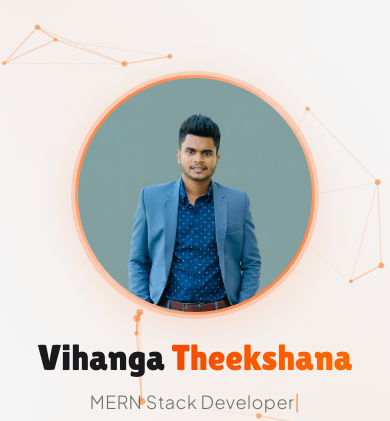
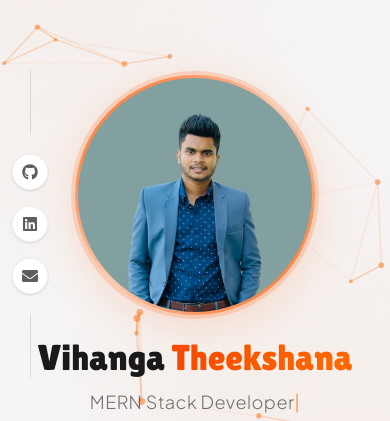
Before and after one commit to Vihanga-Theekshana/Portfolio, a React (Vite) app in the folder Frontend/Portfolio/: page / in a window 390 px wide. Shown: the part 198-619 px from the top of the page. Built offline with nearby package versions, Linux system fonts and the light colour scheme; no server answers.

Commit message:
fix some issues and add some features

```diff
--- a/Frontend/Portfolio/index.html
+++ b/Frontend/Portfolio/index.html
@@ -6,7 +6,7 @@
     <link rel="apple-touch-icon" href="/favicon.svg" />
     <meta name="theme-color" content="#FF6A1C" />
     <meta name="viewport" content="width=device-width, initial-scale=1.0" />
-    <meta name="description" content="Vihanga Theekshana - Software Developer based in London. Full Stack Engineer specializing in React, Node.js and modern web experiences." />
+    <meta name="description" content="Vihanga Theekshana - Software Developer based in Colombo, Sri Lanka. Full Stack Engineer specializing in React, Node.js and modern web experiences." />
     <title>Vihanga Theekshana | Portfolio</title>
     <link rel="preconnect" href="https://fonts.googleapis.com" />
     <link rel="preconnect" href="https://fonts.gstatic.com" crossorigin />
--- a/Frontend/Portfolio/src/components/About.jsx
+++ b/Frontend/Portfolio/src/components/About.jsx
@@ -69,7 +69,7 @@ export default function About() {
 
           {/* ── Right: interactive 3-D character ────────── */}
           <motion.div
-            className="w-full md:w-1/2 h-[380px] sm:h-[480px] md:h-[550px]"
+            className="w-full md:w-1/2 h-[380px] sm:h-[480px] md:h-[550px] overflow-hidden"
             initial={{ opacity: 0, x: 30 }}
             animate={{ opacity: 1, x: 0 }}
             transition={{ duration: 0.7, delay: 0.3 }}
--- a/Frontend/Portfolio/src/components/Character3D.jsx
+++ b/Frontend/Portfolio/src/components/Character3D.jsx
@@ -126,7 +126,7 @@ function GlowDisc() {
 /* ── Exported component ─────────────────────────────────── */
 export default function Character3D() {
   return (
-    <div style={{ width: '100%', height: '600px' }}>
+    <div className="w-full h-full">
       <Canvas
         gl={{ alpha: true, antialias: true, powerPreference: 'high-performance' }}
         camera={{ position: [0, 1.0, 3.2], fov: 52 }}
--- a/Frontend/Portfolio/src/components/Contact.jsx
+++ b/Frontend/Portfolio/src/components/Contact.jsx
@@ -7,14 +7,14 @@ import {
   EnvelopeIcon,
   PaperAirplaneIcon,
 } from '@heroicons/react/24/outline';
-import { FaGithub, FaLinkedin, FaTwitter } from 'react-icons/fa';
+import { FaGithub, FaLinkedin } from 'react-icons/fa';
 
 const inputCls = 'w-full bg-[#FFFFFF] border border-black/10 rounded-xl px-4 py-3 text-[#1A1A1D] text-sm placeholder-black/30 outline-none focus:bg-[#FFFFFF] focus:border-orange-500 focus:ring-1 focus:ring-orange-500/30 transition-all duration-300';
 
 const socials = [
-  { icon: FaGithub,   label: 'GitHub',   href: '#' },
-  { icon: FaLinkedin, label: 'LinkedIn', href: '#' },
-  { icon: FaTwitter,  label: 'Twitter',  href: '#' },
+  { icon: FaGithub,   label: 'GitHub',   href: 'https://github.com/Vihanga-Theekshana' },
+  { icon: FaLinkedin, label: 'LinkedIn', href: 'https://www.linkedin.com/in/vihanga-theekshana-8ab242312/' },
+
 ];
 
 export default function Contact() {
@@ -84,8 +84,8 @@ export default function Contact() {
           {/* Info */}
           <div className="md:col-span-2 flex flex-col gap-4">
             {[
-              { icon: MapPinIcon,    label: 'Location', value: 'London, United Kingdom' },
-              { icon: EnvelopeIcon,  label: 'Email',    value: 'vihanga@email.com' },
+              { icon: MapPinIcon,    label: 'Location', value: 'Colombo, Sri Lanka' },
+              { icon: EnvelopeIcon,  label: 'Email',    value: 'theekshanavihanga2@gmail.com' },
             ].map(({ icon: Icon, label, value }) => (
               <div key={label} className="bg-[#FFFFFF] border border-black/5 rounded-2xl p-6 shadow-sm hover:border-orange-500/30 transition-all duration-300">
                 <div className="flex items-center gap-2 mb-1.5">
--- a/Frontend/Portfolio/src/components/Footer.jsx
+++ b/Frontend/Portfolio/src/components/Footer.jsx
@@ -1,8 +1,8 @@
 import { FaGithub, FaLinkedin, FaEnvelope } from 'react-icons/fa';
 
 const socials = [
-  { icon: FaGithub,   label: 'GitHub',   href: '#' },
-  { icon: FaLinkedin, label: 'LinkedIn', href: '#' },
+  { icon: FaGithub,   label: 'GitHub',   href: 'https://github.com/Vihanga-Theekshana' },
+  { icon: FaLinkedin, label: 'LinkedIn', href: 'https://www.linkedin.com/in/vihanga-theekshana-8ab242312/' },
   { icon: FaEnvelope, label: 'Email',    href: '#' },
 ];
 
--- a/Frontend/Portfolio/src/components/Hero.jsx
+++ b/Frontend/Portfolio/src/components/Hero.jsx
@@ -1,16 +1,9 @@
-import { useState, useEffect, useRef } from 'react';
+import { useState, useEffect } from 'react';
 import { motion } from 'framer-motion';
-import { CodeBracketIcon, LinkIcon, EnvelopeIcon, ChevronDownIcon } from '@heroicons/react/24/outline';
 import profileImg from '../assets/profile.jpg';
 import AnimatedBackground from './AnimatedBackground';
 
 const roles = ['Full Stack Engineer', 'MERN Stack Developer', 'Problem Solver'];
-
-const socials = [
-  { icon: CodeBracketIcon, label: 'GitHub', href: '#' },
-  { icon: LinkIcon, label: 'LinkedIn', href: '#' },
-  { icon: EnvelopeIcon, label: 'Email', href: '#contact' },
-];
 
 /* ─── Animated dot grid ──────────────────────────────────── */
 function DotGrid() {
@@ -112,8 +105,6 @@ export default function Hero() {
           >Contact Me</button>
         </motion.div>
 
-
-
       </div>
 
 
--- a/Frontend/Portfolio/src/components/SocialSidebar.jsx
+++ b/Frontend/Portfolio/src/components/SocialSidebar.jsx
@@ -1,32 +1,31 @@
-import { motion } from 'framer-motion';
 import { FaGithub, FaLinkedin, FaEnvelope } from 'react-icons/fa';
 
 const socials = [
-  { icon: FaGithub,   label: 'GitHub',   href: '#' },
-  { icon: FaLinkedin, label: 'LinkedIn', href: '#' },
+  { icon: FaGithub,   label: 'GitHub',   href: 'https://github.com/Vihanga-Theekshana' },
+  { icon: FaLinkedin, label: 'LinkedIn', href: 'https://www.linkedin.com/in/vihanga-theekshana-8ab242312/' },
   { icon: FaEnvelope, label: 'Email',    href: '#contact' },
 ];
 
-export default function SocialSidebar() {
+export default function SocialSidebar({ variant = 'desktop' }) {
+  if (variant === 'mobile') return null;
+
   return (
-    <motion.div
-      initial={{ opacity: 0, x: -30 }}
-      animate={{ opacity: 1, x: 0 }}
-      transition={{ delay: 1.2, duration: 0.8 }}
-      className="hidden xl:flex fixed left-8 top-1/2 -translate-y-1/2 flex-col items-center gap-5 z-40"
+    <div
+      className="flex fixed left-3 xl:left-8 top-1/2 -translate-y-1/2 flex-col items-center gap-4 xl:gap-5 z-40"
+      style={{ willChange: 'transform', transform: 'translateZ(0)' }}
     >
-      <div className="w-[1px] h-24 bg-black/10 mb-2" />
+      <div className="w-[1px] h-16 xl:h-24 bg-black/10 mb-1 xl:mb-2" />
       {socials.map(({ icon: Icon, label, href }) => (
         <a
           key={label}
           href={href}
           title={label}
-          className="w-12 h-12 rounded-full flex items-center justify-center bg-white border border-black/5 text-[#1A1A1D]/70 hover:text-orange-500 hover:bg-[#FFFFFF] hover:shadow-[0_8px_30px_rgba(255,106,28,0.15)] hover:-translate-y-1 transition-all duration-300 shadow-sm"
+          className="w-9 h-9 xl:w-12 xl:h-12 rounded-full flex items-center justify-center bg-white border border-black/5 text-[#1A1A1D]/70 hover:text-orange-500 hover:bg-white hover:shadow-[0_8px_30px_rgba(255,106,28,0.15)] hover:-translate-y-1 transition-all duration-300 shadow-sm active:scale-95"
         >
-          <Icon className="w-6 h-6" />
+          <Icon className="w-4 h-4 xl:w-6 xl:h-6" />
         </a>
       ))}
-      <div className="w-[1px] h-24 bg-black/10 mt-2" />
-    </motion.div>
+      <div className="w-[1px] h-16 xl:h-24 bg-black/10 mt-1 xl:mt-2" />
+    </div>
   );
 }
```
